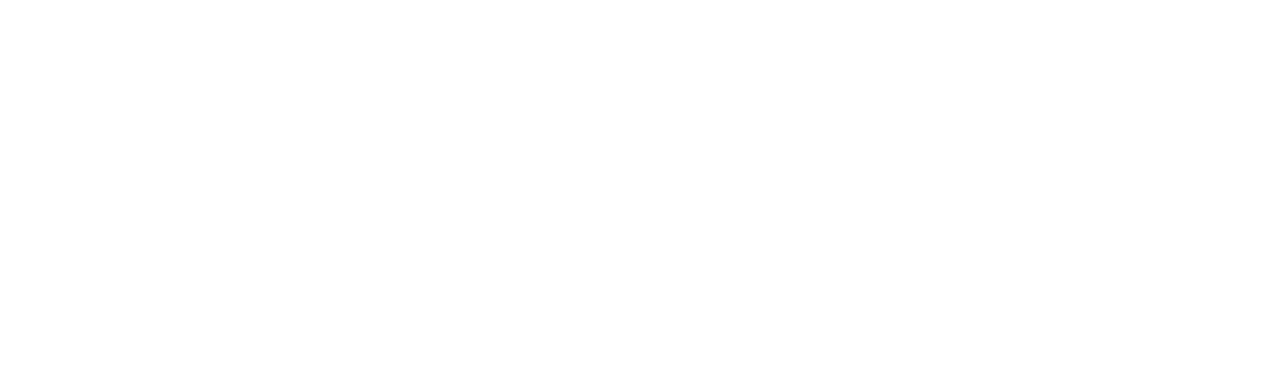
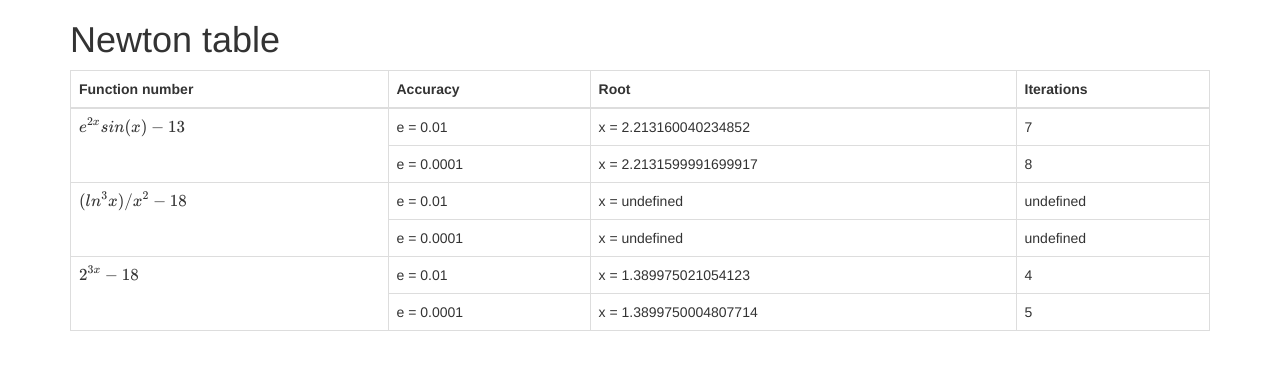
Before and after one commit to skibish/numerical_methods_lr3, a plain HTML site: page index.html in a window 1280 px wide. Drawn offline with nearby package versions, Linux system fonts and the light colour scheme.

Commit message:
Add table and two new functions

```diff
--- a/index.html
+++ b/index.html
@@ -9,8 +9,9 @@
 </head>
 
 <body>
-    <div id="content">
+    <div class="container">
         <!-- div's for output put here -->
+        <div id="newton">
     </div>
     <!-- All necessary scripts go here -->
     <script type="text/javascript" src="http://code.jquery.com/jquery-2.1.1.min.js"></script>
@@ -19,6 +20,9 @@
     <script type="text/javascript" src="bisection-method.js"></script>
     <script type="text/javascript" src="newtons-method.js"></script>
     <!-- / All necessary scripts go here -->
+    <script>
+        printTableForNewton();
+    </script>
 </body>
 
 </html>
--- a/newtons-method.js
+++ b/newtons-method.js
@@ -1,7 +1,7 @@
 'use strict';
 
 /**
- * Function #1
+ * Function #1 SK
  *
  * @param  {Number} x - x point
  * @return {Number}   - y point
@@ -11,7 +11,7 @@ function funcOne(x) {
 }
 
 /**
- * Derivative of Function #1
+ * Derivative of Function #1 SK
  *
  * @param  {Number} x - x point
  * @return {Number}   - y point
@@ -19,6 +19,42 @@ function funcOne(x) {
 function derivativeOffuncOne(x) {
   return Math.pow(Math.E, (0.8 * x)) * (0.8 * x + 1);
 }
+
+/**
+ * Function #2 JN
+ * @param  {Number} x - x point
+ * @return {Number}   - y point
+ */
+function funcTwo(x) {
+  return (Math.pow(Math.log(x), 3) / Math.pow(x, 2)) - 18;
+}
+
+/**
+ * Derivative of function #2 JN
+ * @param  {Number} x - x point
+ * @return {Number}   - y point
+ */
+function derivativeOffuncTwo(x) {
+  return ((3 - 2 * Math.log(x)) * Math.pow(Math.log(x), 2)) / Math.pow(x, 3);
+}
+
+/**
+ * Function #3 DI
+ * @param  {Number} x - x point
+ * @return {Number}   - y point
+ */
+function funcThree(x) {
+  return Math.pow(2, (3 * x)) - 18;
+}
+
+/**
+ * Derivative of function #3 DI
+ * @param  {Number} x - x point
+ * @return {Number}   - y point
+ */
+ function derivativeOffuncThree(x) {
+  return Math.pow(8, x) * Math.log(8);
+ }
 
 /**
  * Check interval
@@ -70,3 +106,60 @@ function newtonLocal(functionName, a, b, e) {
     return false;
   }
 }
+
+function printTableForNewton() {
+  /** Function one */
+  var fres1 = katex.renderToString("e^{2x} sin(x) - 13");
+  var res1 = newtonLocal('funcOne', -1, 3, 0.01);
+  var res11 = newtonLocal('funcOne', -1, 3, 0.0001);
+
+  /** Function two */
+  var fres2 = katex.renderToString("(ln^3 x) / x^2 - 18");
+  var res2 = newtonLocal('funcTwo', -1, 3, 0.01);
+  var res22 = newtonLocal('funcTwo', -1, 3, 0.0001);
+
+  /** Function three */
+  var fres3 = katex.renderToString("2^{3x} - 18");
+  var res3 = newtonLocal('funcThree', 0, 3, 0.01);
+  var res33 = newtonLocal('funcThree', 0, 3, 0.0001);
+
+  var html = '<h1>Newton table</h1>';
+  html += '<table class="table table-bordered"><thead><tr>'
+       + '<th>Function number</th><th>Accuracy</th><th>Root</th><th>Iterations</th>'
+       + '</tr></thead>';
+  html += '<tbody><tr>'
+       + '<td rowspan="2">' + fres1 + '</td>'
+       + '<td>e = 0.01</td>'
+       + '<td>x = ' + res1[res1.length - 1] + '</td>'
+       + '<td>' + res1.length + '</td>'
+       + '</tr>';
+  html += '<tr>'
+       + '<td>e = 0.0001</td>'
+       + '<td>x = ' + res11[res11.length - 1] + '</td>'
+       + '<td>' + res11.length + '</td>'
+       + '</tr>';
+  html += '<tr>'
+       + '<td rowspan="2">' + fres2 +'</td>'
+       + '<td>e = 0.01</td>'
+       + '<td>x = ' + res2[res2.length - 1] + '</td>'
+       + '<td>' + res2.length + '</td>'
+       + '</tr>';
+  html += '<tr>'
+       + '<td>e = 0.0001</td>'
+       + '<td>x = ' + res22[res22.length - 1] + '</td>'
+       + '<td>' + res22.length + '</td>'
+       + '</tr>';
+  html += '<tr>'
+       + '<td rowspan="2">' + fres3 + '</td>'
+       + '<td>e = 0.01</td>'
+       + '<td>x = ' + res3[res3.length - 1] + '</td>'
+       + '<td>' + res3.length + '</td>'
+       + '</tr>';
+  html += '<tr>'
+       + '<td>e = 0.0001</td>'
+       + '<td>x = ' + res33[res33.length - 1] + '</td>'
+       + '<td>' + res33.length + '</td>'
+       + '</tr>';
+  html += '</table>';
+  document.getElementById('newton').innerHTML = html;
+}
```
